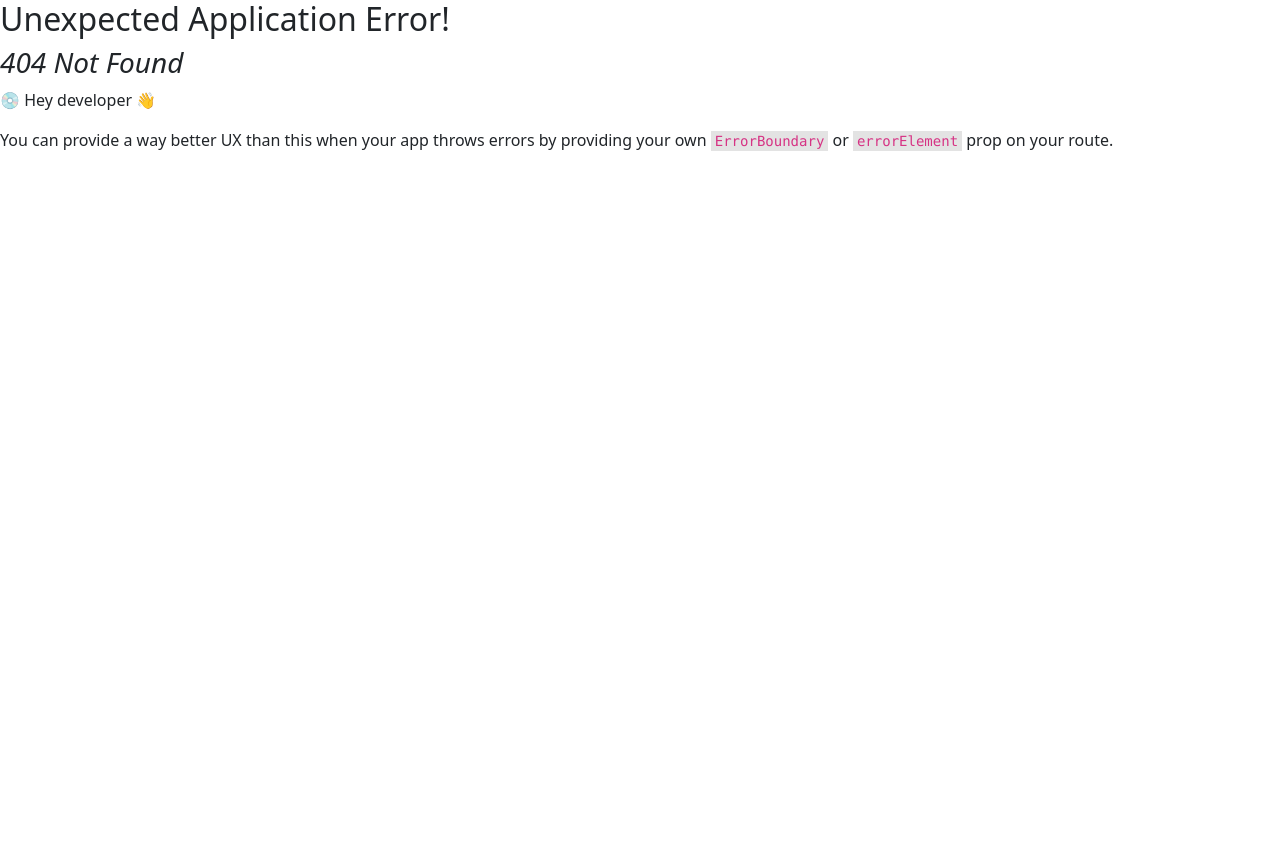
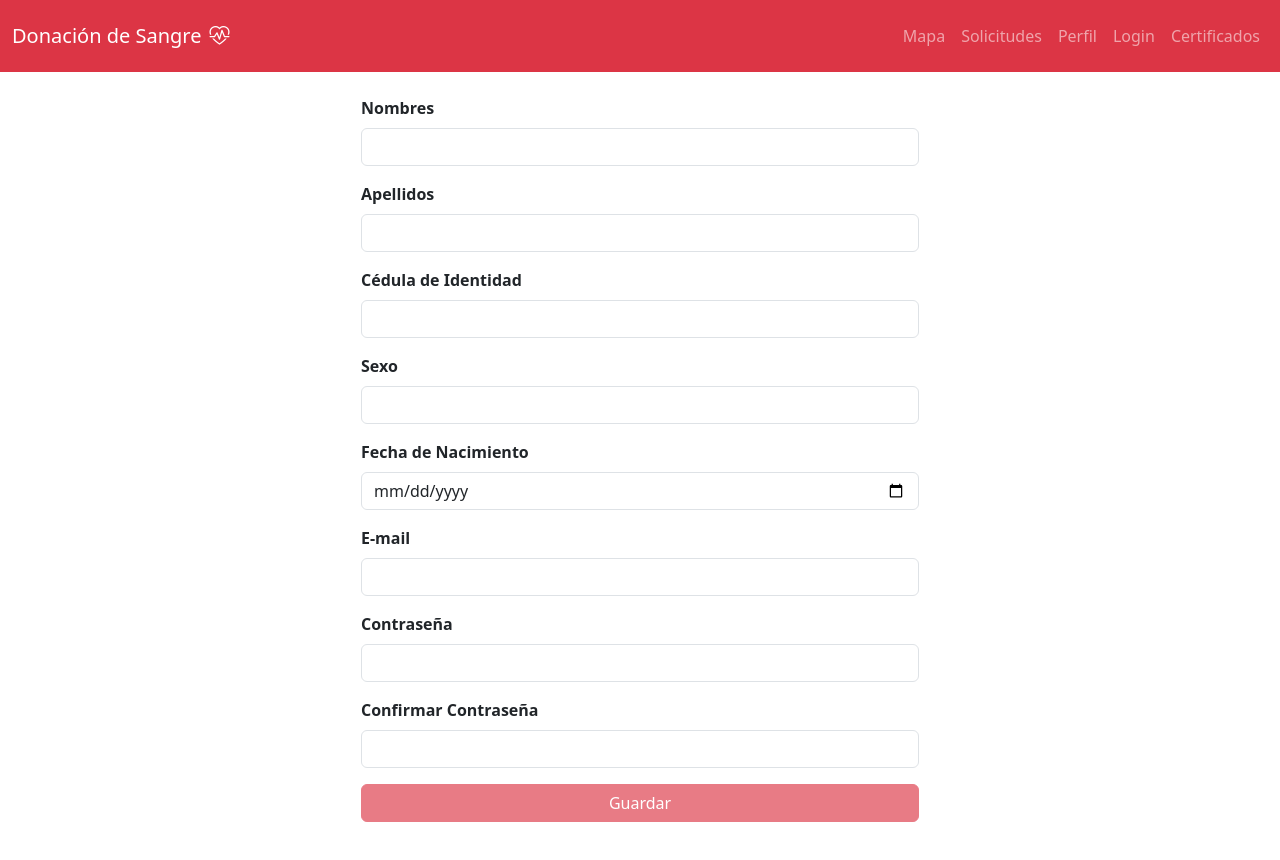
Before and after one commit to MedinaEnrique/solicitud_sangre, a React (Vite) app: page /crear-perfil in a window 1280 px wide. Before the commit this address had no page. Shown: the top 860 px of the page. Before the commit the page ends 800 px from the top, so only its background shows below. Built offline with nearby package versions, Linux system fonts and the light colour scheme.

Commit message:
Falta Certificados

```diff
--- a/package.json
+++ b/package.json
@@ -15,7 +15,8 @@
     "react": "^18.2.0",
     "react-dom": "^18.2.0",
     "react-leaflet": "^4.2.1",
-    "react-router-dom": "^6.11.2"
+    "react-router-dom": "^6.11.2",
+    "sweetalert2": "^11.7.10"
   },
   "devDependencies": {
     "@types/react": "^18.0.28",
--- a/src/main.jsx
+++ b/src/main.jsx
@@ -14,6 +14,8 @@ import Mapa from "./views/Mapa.jsx";
 import Login from "./views/Login.jsx";
 import Perfil from "./views/Perfil.jsx";
 import CrearSolicitud from "./views/CrearSolicitud.jsx";
+import CrearPerfil from "./views/CrearPerfil.jsx";
+
 
 const router = createBrowserRouter(
   createRoutesFromElements(
@@ -23,6 +25,7 @@ const router = createBrowserRouter(
       <Route path="login" element={<Login/>} />
       <Route path="perfil" element={<Perfil/>} />
       <Route path="crear-solicitud" element={<CrearSolicitud/>} />
+      <Route path="crear-perfil" element={<CrearPerfil/>} />
     </Route>
   )
 );
--- /dev/null
+++ b/src/views/CrearPerfil.jsx
@@ -0,0 +1,183 @@
+import { useState } from 'react';
+
+const CrearPerfil = () => {
+  const [nombres, setNombres] = useState('');
+  const [apellidos, setApellidos] = useState('');
+  const [cedulaIdentidad, setCedulaIdentidad] = useState('');
+  const [sexo, setSexo] = useState('');
+  const [fechaNacimiento, setFechaNacimiento] = useState('');
+  const [email, setEmail] = useState('');
+  const [contrasenha, setContrasenha] = useState('');
+  const [confirmarContrasenha, setConfirmarContrasenha] = useState('');
+  const [errorContrasenha, setErrorContrasenha] = useState('');
+
+  const handleNombresChange = (event) => {
+    setNombres(event.target.value);
+  };
+
+  const handleApellidosChange = (event) => {
+    setApellidos(event.target.value);
+  };
+
+  const handleSexoChange = (event) => {
+    setSexo(event.target.value);
+  };
+
+  const handleFechaNacimientoChange = (event) => {
+    setFechaNacimiento(event.target.value);
+  };
+
+  const handleEmailChange = (event) => {
+    setEmail(event.target.value);
+  };
+
+  const handleContrasenhaChange = (event) => {
+    setContrasenha(event.target.value);
+  };
+
+  const handleConfirmarContrasenhaChange = (event) => {
+    setConfirmarContrasenha(event.target.value);
+  };
+
+  const handleSubmit = (event) => {
+    event.preventDefault();
+
+    if (contrasenha !== confirmarContrasenha) {
+      setErrorContrasenha('Las contraseñas no coinciden');
+      return;
+    }
+
+  };
+
+  const validateForm = () => {
+    if (
+      nombres.trim() === '' ||
+      apellidos.trim() === '' ||
+      sexo.trim() === '' ||
+      fechaNacimiento.trim() === '' ||
+      email.trim() === '' ||
+      contrasenha.trim() === '' ||
+      confirmarContrasenha.trim() === ''
+    ) {
+      return false;
+    }
+    return true;
+  };
+
+  return (
+    <div className='col-md-6 mx-auto mt-4'>
+      <form onSubmit={handleSubmit}>
+        <div className="mb-3">
+          <label htmlFor="nombres" className="form-label fw-bold">
+            Nombres
+          </label>
+          <input
+            type="text"
+            className="form-control"
+            id="nombres"
+            value={nombres}
+            onChange={handleNombresChange}
+          />
+        </div>
+        <div className="mb-3">
+          <label htmlFor="apellidos" className="form-label fw-bold">
+            Apellidos
+          </label>
+          <input
+            type="text"
+            className="form-control"
+            id="apellidos"
+            value={apellidos}
+            onChange={handleApellidosChange}
+          />
+        </div>
+        <div className="mb-3">
+          <label htmlFor="cedulaIdentidad" className="form-label fw-bold">
+            Cédula de Identidad
+          </label>
+          <input
+            type="text"
+            className="form-control"
+            id="cedulaIdentidad"
+            value={cedulaIdentidad}
+            onChange={(e) => setCedulaIdentidad(e.target.value)}
+          />
+        </div>
+        <div className="mb-3">
+          <label htmlFor="sexo" className="form-label fw-bold">
+            Sexo
+          </label>
+          <input
+            type="text"
+            className="form-control"
+            id="sexo"
+            value={sexo}
+            onChange={handleSexoChange}
+          />
+        </div>
+        <div className="mb-3">
+          <label htmlFor="fechaNacimiento" className="form-label fw-bold">
+            Fecha de Nacimiento
+          </label>
+          <input
+            type="date"
+            className="form-control"
+            id="fechaNacimiento"
+            value={fechaNacimiento}
+            onChange={handleFechaNacimientoChange}
+          />
+        </div>
+        <div className="mb-3">
+          <label htmlFor="email" className="form-label fw-bold">
+            E-mail
+          </label>
+          <input
+            type="text"
+            className="form-control"
+            id="email"
+            value={email}
+            onChange={handleEmailChange}
+          />
+        </div>
+        <div className="mb-3">
+          <label htmlFor="contrasenha" className="form-label fw-bold">
+            Contraseña
+          </label>
+          <input
+            type="password"
+            className="form-control"
+            id="contrasenha"
+            value={contrasenha}
+            onChange={handleContrasenhaChange}
+          />
+        </div>
+        <div className="mb-3">
+          <label htmlFor="confirmarContrasenha" className="form-label fw-bold">
+            Confirmar Contraseña
+          </label>
+          <input
+            type="password"
+            className="form-control"
+            id="confirmarContrasenha"
+            value={confirmarContrasenha}
+            onChange={handleConfirmarContrasenhaChange}
+          />
+          {errorContrasenha && (
+            <div className="text-danger">{errorContrasenha}</div>
+          )}
+        </div>
+       <div className='d-grid'>
+         <button
+           type="submit"
+           className="btn btn-primary btn-danger"
+           disabled={!validateForm()}
+         >
+           Guardar
+         </button>
+       </div>
+      </form>
+    </div>
+  );
+};
+
+export default CrearPerfil;
--- a/src/views/CrearSolicitud.jsx
+++ b/src/views/CrearSolicitud.jsx
@@ -1,10 +1,15 @@
 import axios from "axios";
 import { useEffect, useState } from "react";
+import Swal from "sweetalert2";
 
 const CrearSolicitud = () => {
   const [establecimientos, setEstablecimientos] = useState(null);
+
+  const [nombreApellido, setNombreApellido] = useState("");
+  const [cedula, setCedula] = useState("");
+
   const sangre = ["A+", "A-", "B+", "B-", "O+", "O-", "AB-", "AB+"];
-
+  const onlyNumbers = /^[0-9\b]+$/;
   useEffect(() => {
     axios
       .get("http://192.168.16.90:8000/api/locales")
@@ -12,11 +17,28 @@ const CrearSolicitud = () => {
       .catch((error) => console.log(error));
   }, []);
 
+  const submitForm = (event) => {
+    event.preventDefault();
+    console.log(onlyNumbers.test(cedula));
+    if (nombreApellido.trim() == "") {
+      Swal.fire({
+        icon: "error",
+        text: "El nombre esta vacio",
+        confirmButtonColor: "red",
+      });
+    } else if (cedula.trim() == "" || !onlyNumbers.test(cedula)) {
+      Swal.fire({
+        icon: "error",
+        text: "Cedula invalida",
+        confirmButtonColor: "red",
+      });
+    }
+  };
   return (
     <div className="col-md-6 mx-auto mt-4">
-      <form>
-      <h2 className="text-center w-100 mb-3">Nueva Solicitud</h2>
-      <hr />
+      <form onSubmit={submitForm}>
+        <h2 className="text-center w-100 mb-3">Nueva Solicitud</h2>
+        <hr />
         <div className="mb-3">
           <label htmlFor="nombreApellido" className="form-label fw-bold">
             Nombre y Apellido
@@ -26,6 +48,7 @@ const CrearSolicitud = () => {
             className="form-control"
             id="nombreApellido"
             placeholder="Escriba su nombre y apellido aquí"
+            onChange={(e) => setNombreApellido(e.target.value)}
           />
         </div>
         <div className="mb-3">
@@ -37,14 +60,19 @@ const CrearSolicitud = () => {
             className="form-control"
             id="cedula"
             placeholder="Escriba su cedula aquí"
+            onChange={(e) => setCedula(e.target.value)}
           />
         </div>
         <div className="mb-3">
           <label htmlFor="tipoSangre" className="form-label fw-bold">
             Tipo de Sangre
           </label>
-          <select className="form-select" id="establecimiento" defaultValue={''}>
-            <option value={''}></option>
+          <select
+            className="form-select"
+            id="establecimiento"
+            defaultValue={""}
+          >
+            <option value={""}></option>
             {sangre &&
               sangre.map((item, index) => (
                 <option key={index} value={item}>
@@ -57,8 +85,12 @@ const CrearSolicitud = () => {
           <label htmlFor="establecimiento" className="form-label fw-bold">
             Establecimiento
           </label>
-          <select className="form-select" id="establecimiento" defaultValue={''}>
-          <option value={''}></option>
+          <select
+            className="form-select"
+            id="establecimiento"
+            defaultValue={""}
+          >
+            <option value={""}></option>
             {establecimientos &&
               establecimientos.map((item, index) => (
                 <option key={index} value={item.id}>
@@ -80,7 +112,7 @@ const CrearSolicitud = () => {
         </div>
         <div className="mb-3">
           <label htmlFor="fechaLimite" className="form-label fw-bold">
-            Fecha Limite
+            Fecha Límite
           </label>
           <input
             type="date"
--- a/src/views/Login.jsx
+++ b/src/views/Login.jsx
@@ -1,3 +1,5 @@
+import { Link } from "react-router-dom";
+
 const Login = () => {
   return (
     <div>
@@ -39,12 +41,13 @@ const Login = () => {
         >
           Iniciar Sesion
         </button>
-        <p className="text-danger ">
-          <a href="#">Registrarse</a>
-        </p>
-        <p>
-          <a href="#">Olvidaste tu contraseña?</a>
-        </p>
+        <Link to={'/crear-perfil'} className="text-danger d-block mb-2">
+          Registrarse
+        </Link>
+        <Link to={'/olvidaste-contrasenha'} className="text-danger d-block mb-2">
+            Olvidaste tu contraseña?
+        </Link>
+
       </form>
     </div>
   );
```
Also changed, not shown: 1 other file (tests, documents, lock files or other folders).
